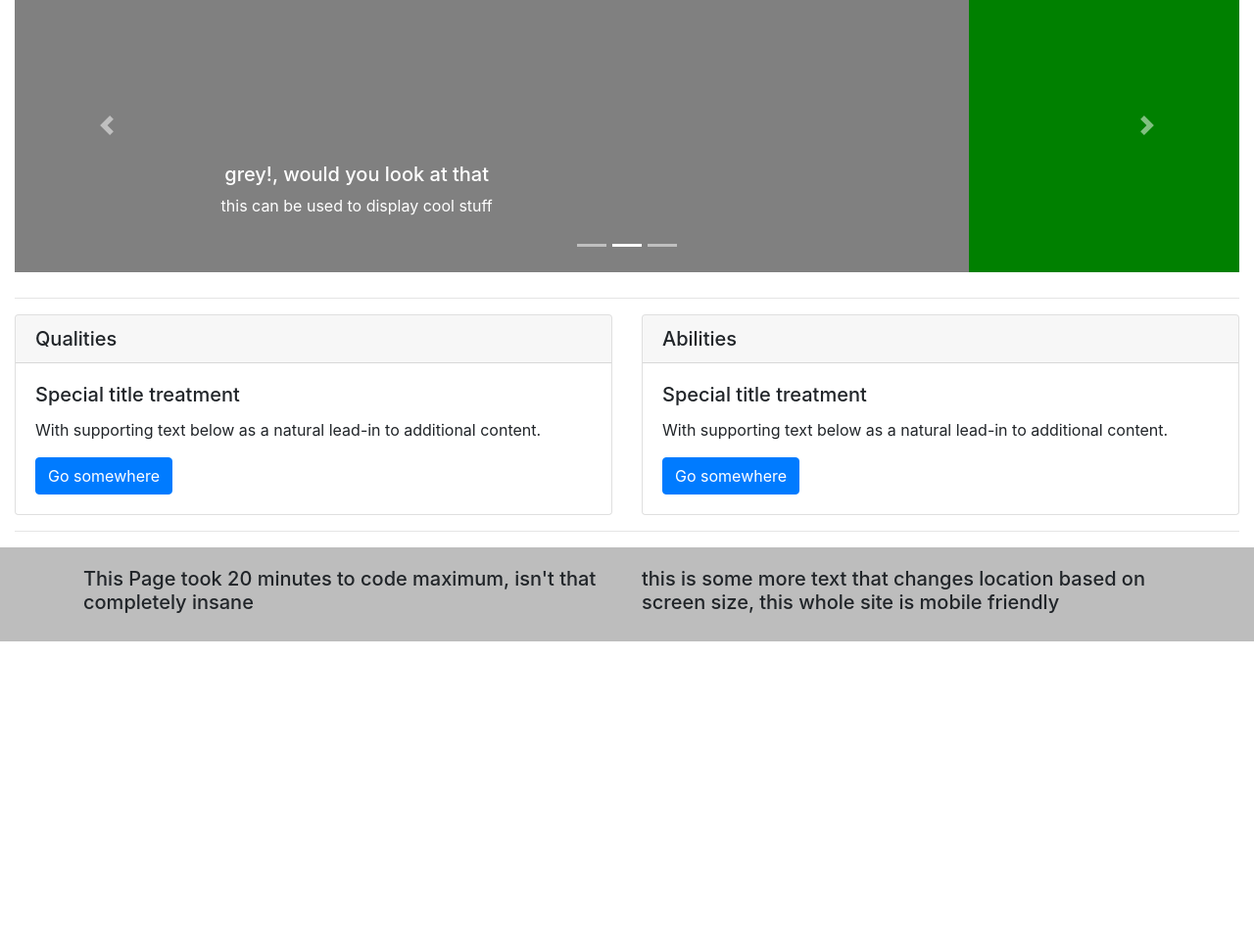
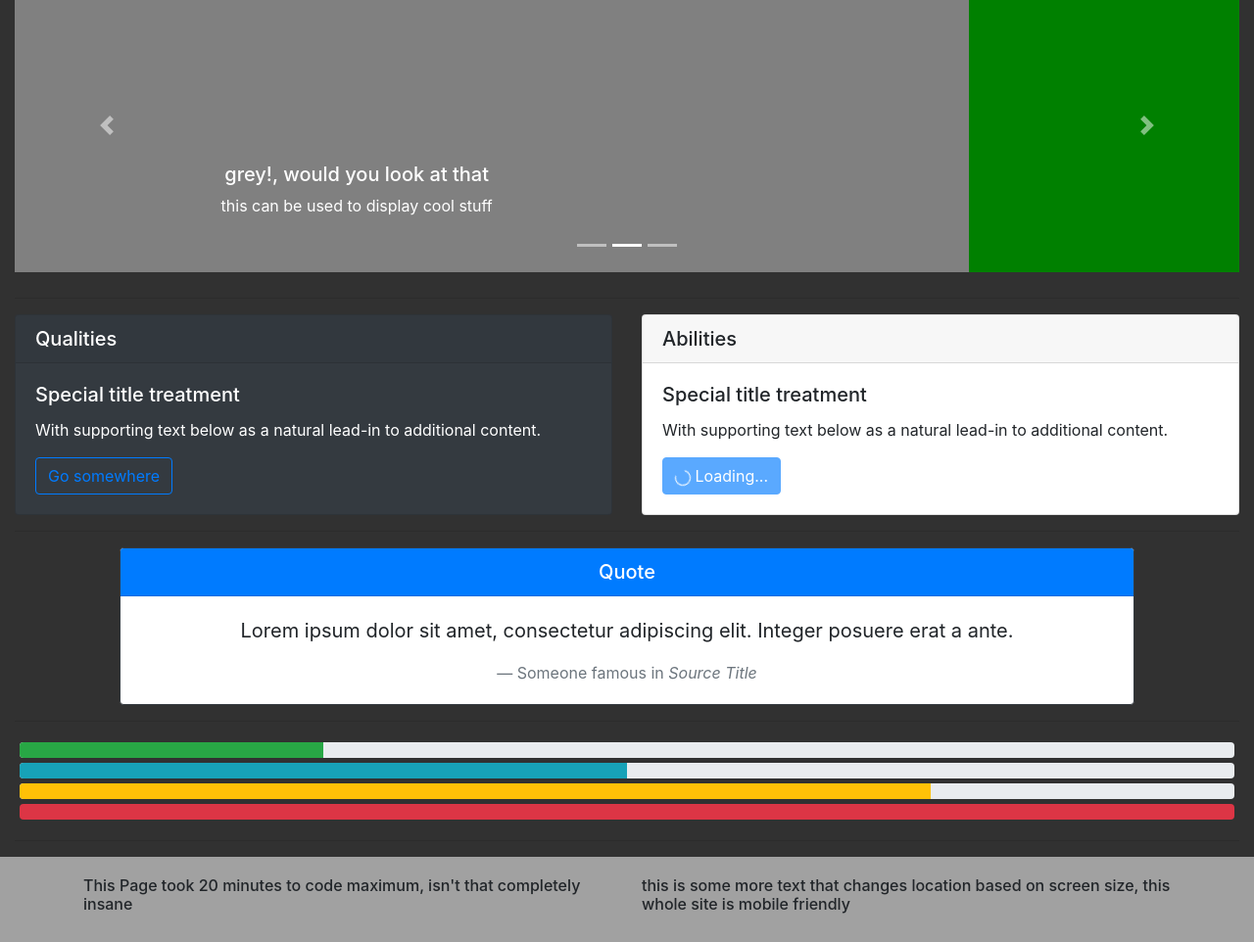
Before and after one commit to RafaelRiosAsh/RafaelRios, a plain HTML site: page index.html in a window 1280 px wide. Shown: the part 359-1321 px from the top of the page at 98% size. Before the commit the page ends 1014 px from the top, so only its background shows below. Drawn offline with nearby package versions, Linux system fonts and the light colour scheme.

Commit message:
added changed and made page dark mode

```diff
--- a/index.html
+++ b/index.html
@@ -8,11 +8,11 @@
     <!-- Bootstrap CSS -->
     <link rel="stylesheet" href="https://stackpath.bootstrapcdn.com/bootstrap/4.1.3/css/bootstrap.min.css" integrity="sha384-MCw98/SFnGE8fJT3GXwEOngsV7Zt27NXFoaoApmYm81iuXoPkFOJwJ8ERdknLPMO" crossorigin="anonymous">
     <link rel="stylesheet" href="styles.css">
-    <title>Check this Sir</title>
+    <title>Sick Page</title>
   </head>
 
   <body>
-    <nav class="navbar navbar-expand-lg navbar-light bg-light">
+    <nav class="navbar navbar-expand-lg navbar-dark bg-dark text-white">
         <a class="navbar-brand" href="#">Rafael Rios</a>
         <button class="navbar-toggler" type="button" data-toggle="collapse" data-target="#navbarSupportedContent" aria-controls="navbarSupportedContent" aria-expanded="false" aria-label="Toggle navigation">
           <span class="navbar-toggler-icon"></span>
@@ -66,12 +66,12 @@
             </div>
           </div>
         </div>
-      </div>
+    </div>
 
     <div class="jumbotron">
         <h1 class="display-4">Pls Hire me</h1>
         <p class="lead">Will work for food, also looking for someone to just give me money for some reason</p>
-      </div>
+    </div>
 
     <div class="container-fluid">
         <div class="row">
@@ -122,12 +122,12 @@
     <div class="container-fluid">
         <div class="row">
             <div class="col-12 col-md-6">
-                <div class="card">
+                <div class="card bg-dark text-white">
                     <h5 class="card-header">Qualities</h5>
                     <div class="card-body">
                       <h5 class="card-title">Special title treatment</h5>
                       <p class="card-text">With supporting text below as a natural lead-in to additional content.</p>
-                      <a href="#" class="btn btn-primary" data-toggle="modal" data-target="#orangeUglad">Go somewhere</a>
+                      <a href="#" class="btn btn-outline-primary" data-toggle="modal" data-target="#orangeUglad">Go somewhere</a>
                     </div>
                   </div>
             </div>
@@ -137,21 +137,58 @@
                     <div class="card-body">
                       <h5 class="card-title">Special title treatment</h5>
                       <p class="card-text">With supporting text below as a natural lead-in to additional content.</p>
-                      <a href="#" class="btn btn-primary">Go somewhere</a>
+                      <button class="btn btn-primary" type="button" disabled><span class="spinner-border spinner-border-sm" role="status" aria-hidden="true"></span>
+                         Loading...</button>
                     </div>
                   </div>
             </div>
         </div>
         <hr>
     </div>
+    <div class="container-fluid">
+      <div class="row text-center justify-content-center">
+        <div class="col-12 col-md-10">
+          <div class="card border-dark">
+            <h5 class="card-header bg-primary text-white">
+              Quote
+            </h5>
+            <div class="card-body">
+              <blockquote class="blockquote mb-0">
+                <p>Lorem ipsum dolor sit amet, consectetur adipiscing elit. Integer posuere erat a ante.</p>
+                <footer class="blockquote-footer">Someone famous in <cite title="Source Title">Source Title</cite></footer>
+              </blockquote>
+            </div>
+          </div>
+        </div>
+      </div>
+      <hr>
+      <div class="row">
+        <div class="col-12">
+          <div class="progress">
+            <div class="progress-bar bg-success" role="progressbar" style="width: 25%" aria-valuenow="25" aria-valuemin="0" aria-valuemax="100"></div>
+          </div>
+          <div class="progress">
+            <div class="progress-bar bg-info" role="progressbar" style="width: 50%" aria-valuenow="50" aria-valuemin="0" aria-valuemax="100"></div>
+          </div>
+          <div class="progress">
+            <div class="progress-bar bg-warning" role="progressbar" style="width: 75%" aria-valuenow="75" aria-valuemin="0" aria-valuemax="100"></div>
+          </div>
+          <div class="progress">
+            <div class="progress-bar bg-danger" role="progressbar" style="width: 100%" aria-valuenow="100" aria-valuemin="0" aria-valuemax="100"></div>
+          </div>
+        </div>
+      </div>
+      <hr>
+    </div>
+
     <footer class="footer">
         <div class="container">
             <div class="row">
                 <div class="col-12 col-md-6">
-                    <h5>This Page took 20 minutes to code maximum, isn't that completely insane</h5>
+                    <h6>This Page took 20 minutes to code maximum, isn't that completely insane</h6>
                 </div>
                 <div class="col-12 col-md-6">
-                    <h5>this is some more text that changes location based on screen size, this whole site is mobile friendly</h5>
+                    <h6>this is some more text that changes location based on screen size, this whole site is mobile friendly</h6>
                 </div>
             </div>
         </div>
--- a/styles.css
+++ b/styles.css
@@ -1,3 +1,6 @@
+body{
+    background: rgb(49, 49, 49);
+}
 .carousel{
     margin-bottom: 10px;
 }
@@ -15,7 +18,32 @@
     background: green;
 }
 .footer{
-    background-color: rgb(189, 189, 189);
+    margin-top: 10px;
+    background-color: rgb(161, 161, 161);
     margin: 0px auto;
     padding: 20px 0px 20px 0px;
 }
+.progress{
+    margin: 5px;
+}
+
+@keyframes spinner-border {
+    to { transform: rotate(360deg); }
+  }
+  .spinner-border{
+      display: inline-block;
+      width: 2rem;
+      height: 2rem;
+      vertical-align: text-bottom;
+      border: .25em solid currentColor;
+      border-right-color: transparent;
+      border-radius: 50%;
+      -webkit-animation: spinner-border .75s linear infinite;
+      animation: spinner-border .75s linear infinite;
+  }
+
+  .spinner-border-sm{
+    height: 1rem;
+    width: 1rem;
+    border-width: .1em;
+}
```
